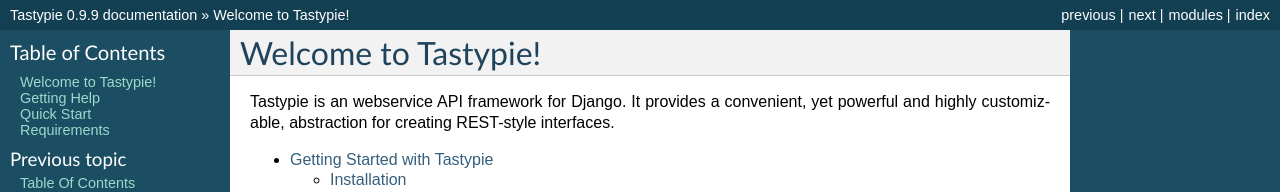
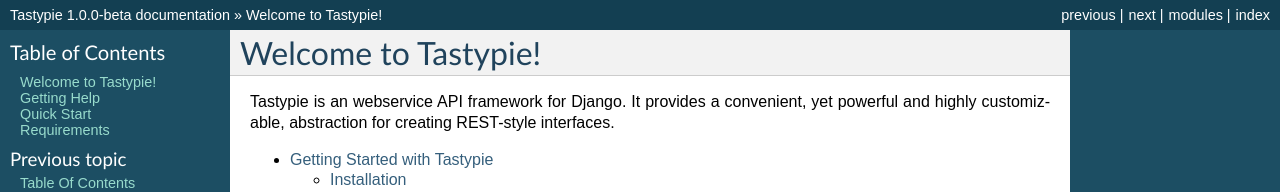
Before and after one commit to django-tastypie/django-tastypie, a Sphinx documentation site: the page built from docs/index.rst, in a window 1280 px wide and 900 px high. Shown: the top 192 px of the window. Built offline with Sphinx 7.4.7, drawn with Linux system fonts in a browser that asks for light colours; pages that are not in the unit, such as notebooks, are missing from menus; some of the changed text lies outside the part shown.

Commit message:
Bumped version for beta.

```diff
--- a/docs/conf.py
+++ b/docs/conf.py
@@ -45,9 +45,9 @@
 # built documents.
 #
 # The short X.Y version.
-version = '0.9.9'
+version = '1.0.0'
 # The full version, including alpha/beta/rc tags.
-release = '0.9.9'
+release = '1.0.0-beta'
 
 # The language for content autogenerated by Sphinx. Refer to documentation
 # for a list of supported languages.
--- a/setup.py
+++ b/setup.py
@@ -4,7 +4,7 @@
 
 setup(
     name='django-tastypie',
-    version='0.9.9',
+    version='1.0.0-beta',
     description='A flexible & capable API layer for Django.',
     author='Daniel Lindsley',
     author_email='daniel@toastdriven.com',
--- a/tastypie/__init__.py
+++ b/tastypie/__init__.py
@@ -1,2 +1,2 @@
 __author__ = 'Daniel Lindsley, Cody Soyland, Matt Croydon'
-__version__ = (0, 9, 9)
+__version__ = (1, 0, 0, 'beta')
```
